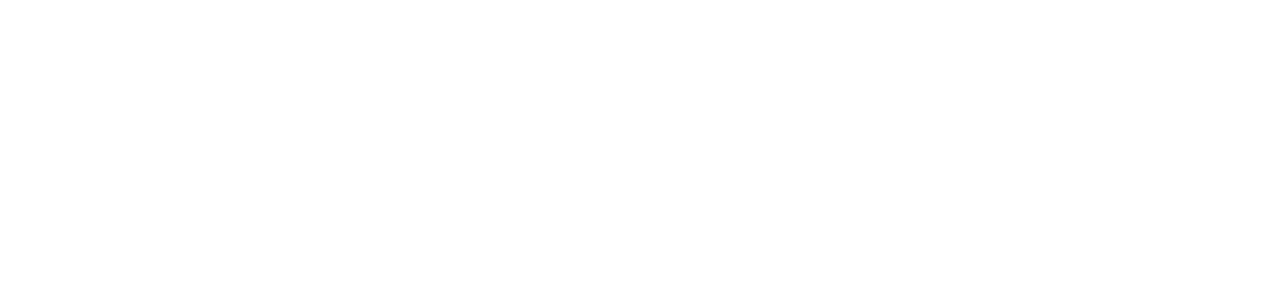
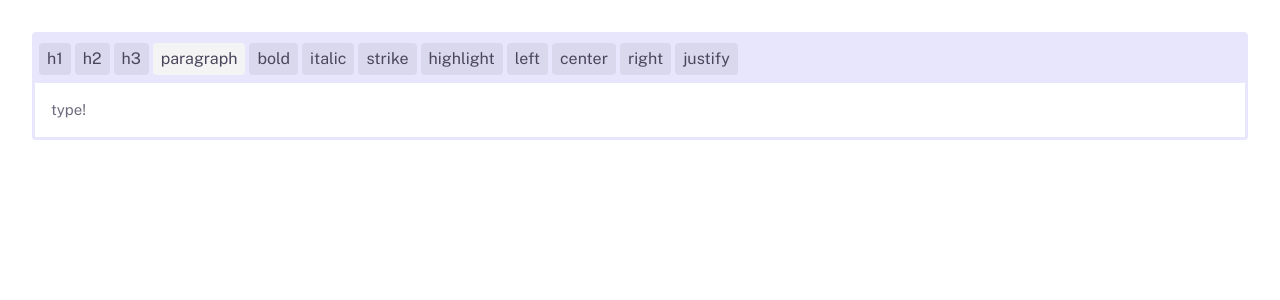
Before and after one commit to marcosATr/DSX-tailwind-components, a React (Vite) app: page / in a window 1280 px wide. Shown: the top 300 px of the page. Built offline with nearby package versions, Linux system fonts and the light colour scheme.

Commit message:
feat: texteditor component

```diff
--- a/package.json
+++ b/package.json
@@ -59,6 +59,10 @@
     "vite": "^3.2.3"
   },
   "dependencies": {
+    "@tiptap/extension-heading": "^2.0.0-beta.220",
+    "@tiptap/pm": "^2.0.0-beta.220",
+    "@tiptap/react": "^2.0.0-beta.220",
+    "@tiptap/starter-kit": "^2.0.0-beta.220",
     "classnames": "^2.3.2",
     "lodash": "^4.17.21",
     "phosphor-react": "^1.4.1",
--- a/src/App.tsx
+++ b/src/App.tsx
@@ -1,15 +1,25 @@
+import { useState } from "react";
 import {
   RouterProvider,
   createBrowserRouter,
 } from "react-router-dom";
+import { TextEditor } from "./components";
 
+const Test = () => {
+  const [text, setText] = useState();
+  return (
+    <div className="h-full w-full p-8">
+      <TextEditor
+        text={text}
+        setText={setText}
+      />
+    </div>
+  );
+};
 const router = createBrowserRouter([
   {
     path: "/",
-    element: (
-      <div className="m-8 h-full w-full">
-      </div>
-    ),
+    element: <Test />,
   },
 ]);
 
--- /dev/null
+++ b/src/components/TextEditor/TextEditor.tsx
@@ -0,0 +1,260 @@
+import {
+  useEditor,
+  EditorContent,
+  Editor,
+  mergeAttributes,
+} from "@tiptap/react";
+import StarterKit from "@tiptap/starter-kit";
+import Heading from "@tiptap/extension-heading";
+
+export interface ITextEditorProps {
+  text?: string;
+  setText: (string) => void;
+}
+
+const MenuBar = ({ editor }: { editor: Editor }) => {
+  if (!editor) {
+    return null;
+  }
+  const commomClasses =
+    "px-2 py-1 my-1 text-heading bg-opacity-10 hover:bg-gray rounded mr-1 last:mr-0";
+
+  const commomActiveClasses =
+    "px-2 py-1 my-1 p-2 text-heading bg-grayLight rounded mr-1 last:mr-0";
+  return (
+    <div className="bg-primary-light p-1">
+      <button
+        onClick={() =>
+          editor
+            .chain()
+            .focus()
+            .toggleHeading({ level: 1 })
+            .updateAttributes("bold", { class: "bold-tag" })
+            .run()
+        }
+        className={
+          editor.isActive("heading", { level: 1 })
+            ? commomActiveClasses
+            : commomClasses
+        }
+      >
+        h1
+      </button>
+      <button
+        onClick={() =>
+          editor
+            .chain()
+            .focus()
+            .toggleHeading({ level: 2 })
+            .run()
+        }
+        className={
+          editor.isActive("heading", { level: 2 })
+            ? commomActiveClasses
+            : commomClasses
+        }
+      >
+        h2
+      </button>
+      <button
+        onClick={() =>
+          editor
+            .chain()
+            .focus()
+            .toggleHeading({ level: 3 })
+            .run()
+        }
+        className={
+          editor.isActive("heading", { level: 3 })
+            ? commomActiveClasses
+            : commomClasses
+        }
+      >
+        h3
+      </button>
+      <button
+        onClick={() =>
+          editor.chain().focus().setParagraph().run()
+        }
+        className={
+          editor.isActive("paragraph")
+            ? commomActiveClasses
+            : commomClasses
+        }
+      >
+        paragraph
+      </button>
+      <button
+        onClick={() =>
+          editor.chain().focus().toggleBold().run()
+        }
+        className={
+          editor.isActive("bold")
+            ? commomActiveClasses
+            : commomClasses
+        }
+      >
+        bold
+      </button>
+      <button
+        onClick={() =>
+          editor.chain().focus().toggleItalic().run()
+        }
+        className={
+          editor.isActive("italic")
+            ? commomActiveClasses
+            : commomClasses
+        }
+      >
+        italic
+      </button>
+      <button
+        onClick={() =>
+          editor.chain().focus().toggleStrike().run()
+        }
+        className={
+          editor.isActive("strike")
+            ? commomActiveClasses
+            : commomClasses
+        }
+      >
+        strike
+      </button>
+      <button
+        onClick={() =>
+          editor.chain().focus().toggleHighlight().run()
+        }
+        className={
+          editor.isActive("highlight")
+            ? commomActiveClasses
+            : commomClasses
+        }
+      >
+        highlight
+      </button>
+      <button
+        onClick={() =>
+          editor.chain().focus().setTextAlign("left").run()
+        }
+        className={
+          editor.isActive({ textAlign: "left" })
+            ? commomActiveClasses
+            : commomClasses
+        }
+      >
+        left
+      </button>
+      <button
+        onClick={() =>
+          editor
+            .chain()
+            .focus()
+            .setTextAlign("center")
+            .run()
+        }
+        className={
+          editor.isActive({ textAlign: "center" })
+            ? commomActiveClasses
+            : commomClasses
+        }
+      >
+        center
+      </button>
+      <button
+        onClick={() =>
+          editor.chain().focus().setTextAlign("right").run()
+        }
+        className={
+          editor.isActive({ textAlign: "right" })
+            ? commomActiveClasses
+            : commomClasses
+        }
+      >
+        right
+      </button>
+      <button
+        onClick={() =>
+          editor
+            .chain()
+            .focus()
+            .setTextAlign("justify")
+            .run()
+        }
+        className={
+          editor.isActive({ textAlign: "justify" })
+            ? commomActiveClasses
+            : commomClasses
+        }
+      >
+        justify
+      </button>
+    </div>
+  );
+};
+
+export default function TextEditor({
+  text,
+  setText,
+}: ITextEditorProps) {
+  const classNames = "min-w-full p-4 outline-none";
+
+  const editor = useEditor({
+    extensions: [
+      StarterKit.configure({
+        paragraph: {
+          HTMLAttributes: {
+            class:
+              "font-normal text-[0.9375rem] leading-[1.375rem] text-defaultText",
+          },
+        },
+        heading: false,
+      }),
+      Heading.configure({ levels: [1, 2] }).extend({
+        levels: [1, 2, 3, 4, 5, 6],
+        renderHTML({ node, HTMLAttributes }) {
+          const level = this.options.levels.includes(
+            node.attrs.level
+          )
+            ? node.attrs.level
+            : this.options.levels[0];
+          const classes = {
+            1: "font-semibold text-[2.375rem] leading-[3.25rem] text-heading",
+            2: "font-semibold text-[2rem] leading-[2.75rem] text-heading",
+            3: "font-semibold text-[1.625rem] leading-[2.25rem] text-heading",
+            4: "font-semibold text-[1.375rem] leading-[1.875rem] text-heading",
+            5: "font-semibold text-[1.125rem] leading-[1.5rem] text-heading",
+            6: "font-semibold text-[0.925rem] leading-[1.25rem] text-heading",
+          };
+          return [
+            `h${level}`,
+            mergeAttributes(
+              this.options.HTMLAttributes,
+              HTMLAttributes,
+              {
+                class: `${classes[level]}`,
+              }
+            ),
+            0,
+          ];
+        },
+      }),
+    ],
+    content: "<p>type!</p>",
+    onUpdate: ({ editor }) => {
+      const html = editor.getHTML();
+      setText(html);
+    },
+    editorProps: {
+      attributes: {
+        class: classNames,
+      },
+    },
+  });
+  console.log(text);
+  return (
+    <div className="rounded border-[3px] border-primary-light focus:border-primary ">
+      <MenuBar editor={editor} />
+      <EditorContent editor={editor} />
+    </div>
+  );
+}
--- /dev/null
+++ b/src/components/TextEditor/index.ts
@@ -0,0 +1 @@
+export { default as TextEditor } from "./TextEditor";
--- /dev/null
+++ b/src/components/index.ts
@@ -0,0 +1 @@
+export { TextEditor } from "./TextEditor";
```
Also changed, not shown: 1 other file (tests, documents, lock files or other folders).
